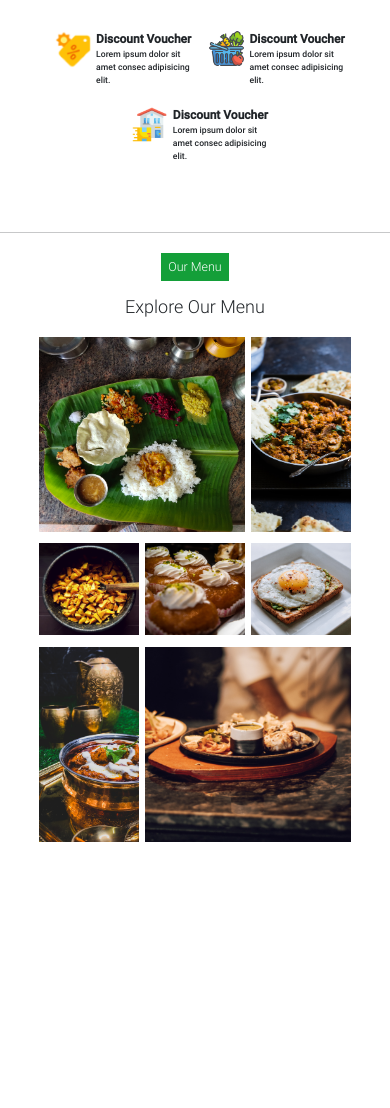
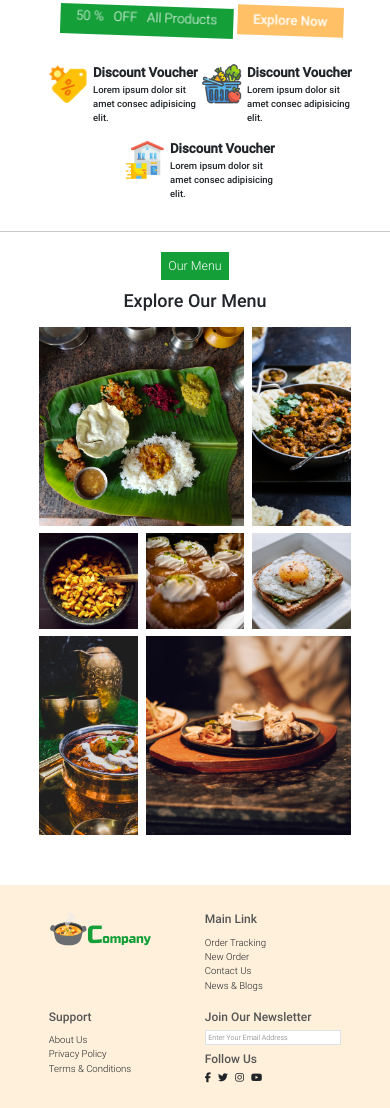
Before and after one commit to mtalalned/Project-5-Restaurant-Website, a plain HTML site: page index.html in a window 390 px wide. Shown: the part 540-1648 px from the top of the page. Before the commit the page ends 1382 px from the top, so only its background shows below. Drawn offline with nearby package versions, Linux system fonts and the light colour scheme.

Commit message:
Restaurant Website Completed

```diff
--- a/index.html
+++ b/index.html
@@ -33,16 +33,18 @@
                 <img src="./Assets/hero_image.png" alt="logo" class="w-100">
             </div>
             <div class="banner-sub-main-div d-flex flex-column flex-wrap justify-content-center align-items-start row-gap-4">
-                <a href="" class="text-white text-decoration-none ps-5 pe-5 pt-2 pb-2 fs-4">50 % &nbsp; OFF &nbsp; All Products</a>
-                <p class="">Enjoy Your Delicious Food</p>
+                <a href="./index.html" class="text-white text-decoration-none ps-5 pe-5 pt-2 pb-2 fs-4">50 % &nbsp; OFF &nbsp; All Products</a>
+                <p>Enjoy Your Delicious Food</p>
                 <p class="fs-5">Lorem ipsum dolor sit amet consectetur adipisicing elit. Minus consequuntur rem accusamus autem ratione earum exercitationem aspernatur sunt ullam.</p>
-                <a href="" class="text-white text-decoration-none ps-4 pe-4 pt-3 pb-3 fs-1">Explore Now</a>
+                <a href="./index.html" class="text-white text-decoration-none ps-4 pe-4 pt-3 pb-3 fs-1">Explore Now</a>
             </div>
-            <div class="banner-sub-main-div-special d-flex flex-wrap justify-content-center align-items-center column-gap-5">
+            <div class="banner-sub-main-div-special d-flex flex-column align-items-center justify-content-center">
                 <p class="text-center">Enjoy Your Delicious Food</p>
-                <a href="" class="text-white text-decoration-none ps-5 pe-5 pt-2 pb-2 fs-1">50 % &nbsp; OFF &nbsp; All Products</a>
-                <a href="" class="text-white text-decoration-none ps-5 pe-5 pt-3 pb-3 fs-1">Explore Now</a>
-            </div>
+                <div class="d-flex column-gap-5 justify-content-center">
+                    <a href="./index.html" class="text-white text-decoration-none ps-5 pe-5 pt-2 pb-2 fs-1">50 % &nbsp; OFF &nbsp; All Products</a>
+                    <a href="./index.html" class="text-white text-decoration-none ps-5 pe-5 pt-3 pb-3 fs-1">Explore Now</a>
+                </div>
+                </div>
         </div>
         <!-- Banner Ended -->
 
@@ -97,40 +99,40 @@
     </main>
 
     <!-- Footer Started -->
-    <!-- <footer>
-        <div class="footer-main-div d-flex flex-wrap justify-content-center">
-            <div class="footer-sub-main-div">
-                <img src="./Assets/logo.png" alt="logo">
+    <footer>
+        <div class="footer-main-div d-flex flex-wrap justify-content-center row-gap-5">
+            <div class="footer-sub-main-div-A text-center">
+                <img src="./Assets/logo.png" alt="logo" class="w-75">
             </div>
 
-            <div class="footer-sub-main-div">
-                <p>Main Link</p>
-                <a href="./index.html">Order Tracking</a>
-                <a href="./index.html">New Order</a>
-                <a href="./index.html">Contact Us</a>
-                <a href="./index.html">News & Blogs</a>
+            <div class="footer-sub-main-div-B d-flex flex-column">
+                <p class="fs-3 pb-2">Main Link</p>
+                <a href="./index.html" class="text-decoration-none text-dark fs-4">Order Tracking</a>
+                <a href="./index.html" class="text-decoration-none text-dark fs-4">New Order</a>
+                <a href="./index.html" class="text-decoration-none text-dark fs-4">Contact Us</a>
+                <a href="./index.html" class="text-decoration-none text-dark fs-4">News & Blogs</a>
             </div>
 
-            <div class="footer-sub-main-div">
-                <p>Support</p>
-                <a href="./index.html">About Us</a>
-                <a href="./index.html">Privacy Policy</a>
-                <a href="./index.html">Terms & Conditions</a>
+            <div class="footer-sub-main-div-B d-flex flex-column">
+                <p class="fs-3 pb-2">Support</p>
+                <a href="./index.html" class="text-decoration-none text-dark fs-4">About Us</a>
+                <a href="./index.html" class="text-decoration-none text-dark fs-4">Privacy Policy</a>
+                <a href="./index.html" class="text-decoration-none text-dark fs-4">Terms & Conditions</a>
             </div>
 
-            <div class="footer-sub-main-div">
-                <p>Join Our Newsletter</p>
-                <input type="email" placeholder="Enter Your Email Address">
-                <p>Follow Us</p>
-                <div>
-                    <i></i>
-                    <i></i>
-                    <i></i>
-                    <i></i>
+            <div class="footer-sub-main-div-A d-flex flex-column">
+                <p class="fs-3 ">Join Our Newsletter</p>
+                <input type="email" placeholder="Enter Your Email Address" class="fs-5 w-100 border ps-2 mb-3">
+                <p class="fs-3">Follow Us</p>
+                <div class="d-flex column-gap-4">
+                    <i class="fa-brands fa-facebook-f fs-2"></i>
+                    <i class="fa-brands fa-twitter fs-2"></i>
+                    <i class="fa-brands fa-instagram fs-2"></i>
+                    <i class="fa-brands fa-youtube fs-2"></i>
                 </div>
             </div>
         </div>
-    </footer> -->
+    </footer>
     <!-- Footer Ended -->
 
 
--- a/style.css
+++ b/style.css
@@ -7,7 +7,6 @@ html {
     font-size: 62.5%;
 }
 body{
-    background-color: #ffffff;
     font-family: 'Roboto medium';
 }
 @font-face {
@@ -52,23 +51,20 @@ body{
     font-size: 7rem;
     animation: translatexy 3s linear 4s 1 alternate forwards;
 }
-.banner-sub-main-div-special {
-    display: none;
-}
 .banner-sub-main-div-special p:first-of-type {
     font-family: 'Roboto medium';
     font-size: 8rem;
-    flex-basis: 80%;
-    display: none;
+    flex-basis: 100%;
 }
 .banner-sub-main-div-special a:first-of-type {
     background-color: #149f39;
     font-family: 'Roboto light';
-    display: none;
 }
 .banner-sub-main-div-special a:last-of-type {
     background-color: #ffc066;
-    display: none;
+}
+.banner-main-div > :nth-child(3) {
+    display: none !important;
 }
 /* Banner Ended */
 
@@ -106,7 +102,7 @@ body{
 }
 .box1A- > p {
     font-size: 3.75rem;
-    font-family: 'Roboto Light';
+    font-family: 'Roboto medium';
 }
 .box1a {
     grid-column: 1 / 3;
@@ -120,10 +116,42 @@ body{
 }
 /* Pictures Ended */
 
+
 hr {
-    margin-top: 65px;
+    margin-top: 7%;
 }
 
+/* Footer Started */
+footer {
+    background-color: #fff0db;
+}
+.footer-main-div {
+    margin-top: 150px;
+    padding: 50px 0px 150px 0px;
+    column-gap: 5%;
+}
+.footer-sub-main-div-A {
+    flex-basis: 19%;
+}
+.footer-sub-main-div-A > input {
+    font-family: 'Roboto Light';
+}
+.footer-sub-main-div-A > p {
+    color: #565656;
+}
+.footer-sub-main-div-B {
+    flex-basis: 11%;
+}
+.footer-sub-main-div-B > a {
+    font-family: 'Roboto Light';
+}
+input {
+    height: 25px;
+}
+.footer-sub-main-div-B > p {
+    color: #565656;
+}
+/* Footer Ended */
 
 
 @media (max-width: 1248px){
@@ -203,6 +231,13 @@ hr {
     .box2 p:first-of-type {
         font-size: 1.70rem !important;
     }
+    .footer-main-div {
+        margin-top: 75px;
+        padding-bottom: 100px;
+    }
+    input {
+        height: 20px;
+    }
 }
 
 @media (max-width: 682px) {
@@ -236,6 +271,9 @@ hr {
     .box2 p:first-of-type {
         font-size: 1.65rem !important;
     }
+    input {
+        height: 15px;
+    }
 }
 
 @media (max-width: 494px) {
@@ -266,29 +304,25 @@ hr {
     .nav-sub-main > i {
         font-size: 5rem;
     }
-    .banner-main-div {
-        row-gap: 15px;
-    }
     .banner-sub-main-div {
-        flex-basis: 85%;
+        flex-basis: 100%;
     }
     .banner-main-div > :nth-child(2){
         display: none !important;
     }
+    .banner-main-div > :nth-child(3){
+        display: initial !important;
+    }
     .banner-sub-main-div-special{
         margin-top: 5px;
-        display: initial;
     }
-    .banner-sub-main-div-special p:first-of-type {
-        display: initial;
+    .banner-sub-main-div-special > p:first-of-type {
         animation: translatexy1 2s linear 0.5s 2 normal forwards;
     }
-    .banner-sub-main-div-special a:first-of-type {
-        display: initial;
+    .banner-sub-main-div-special > div  a:first-of-type {
         animation: rotateScale 2s linear 2.5s 2 normal forwards;
     }
-    .banner-sub-main-div-special a:last-of-type {
-        display: initial;
+    .banner-sub-main-div-special > div a:last-of-type {
         animation: rotateScale 2s linear 2.5s 2 normal forwards;
     }
     .icon-sub-main-div {
@@ -304,7 +338,9 @@ hr {
     .menu-main-div {
         grid-template-columns: repeat(6, auto);
         grid-template-rows: auto auto auto auto 1fr 1fr 1fr 1fr 1fr 1fr 1fr 1fr 1fr 1fr;
-        gap: 2%;
+        gap: 0%;
+        column-gap: 2.5%;
+        row-gap: 1.25%;
     }
     .box1A {
         grid-column: 1 / 7;
@@ -342,21 +378,39 @@ hr {
         grid-column: 1 / 3;
         grid-row: 11 / 15;
     }
+    .footer-main-div {
+        margin-top: 50px;
+        padding: 25px 0px;
+    }
+    .footer-sub-main-div-A, .footer-sub-main-div-B {
+        flex-basis: 35%;
+    }
+    .footer-sub-main-div-A {
+        text-align: start !important;
+    }
+    .footer-sub-main-div-A > input {
+        font-size: 1.5rem !important;
+    }
+    .footer-sub-main-div-A > p {
+        font-size: 2.5rem !important;
+    }
+    .footer-sub-main-div-B > a {
+        font-size: 2rem !important;
+    }
+    input {
+        height: 15px;
+    }
+    .footer-sub-main-div-B > p {
+        font-size: 2.5rem !important;
+    }
 }
 
 @media (max-width: 375px) {
     .nav-sub-main > img {
         width: 85%;
     }
-    .banner-sub-main-div-special a:first-of-type {
-        animation: rotateScale 2s linear 1s 2 normal forwards;
-    }
-    .banner-sub-main-div-special a:last-of-type {
-        animation: rotateScale 2s linear 1s 2 normal forwards;
-    }
     .icon-sub-main-div {
         flex-basis: 80%;
-        animation: scalexy1 3s linear 1s 2 alternate forwards;
     }
     .box2 > p > span  {
         font-size: 3rem !important;
@@ -378,7 +432,7 @@ hr {
     }
 }
 
-/* @keyframes scalexy {
+@keyframes scalexy {
     0% {
         transform: scale(1,1);
     }
@@ -444,4 +498,4 @@ hr {
     100% {
         transform: translate(0px,0px);
     }
-} */
+}
```
